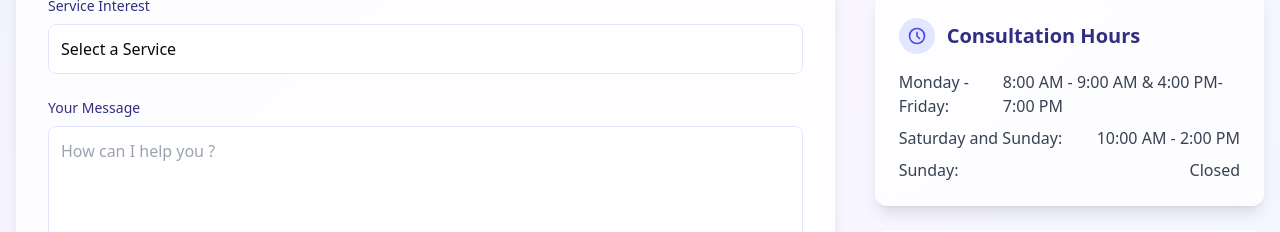
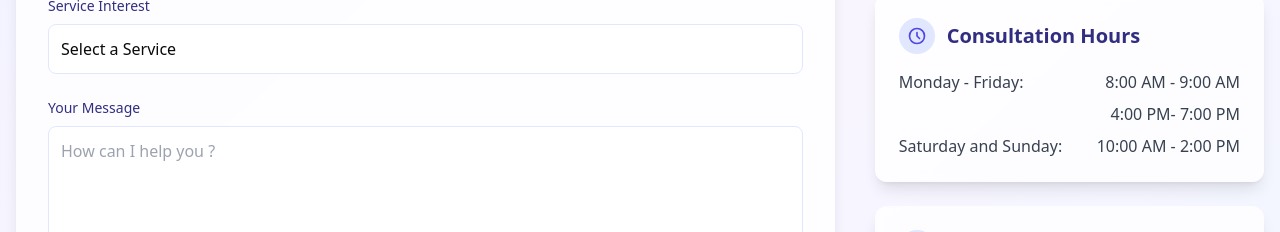
Before and after one commit to ParthVijay13/Aatroproj, a Next.js app: page /contact in a window 1280 px wide. Shown: the part 562-794 px from the top of the page. Built offline with nearby package versions, Linux system fonts and the light colour scheme; no server answers.

Commit message:
contact page changes 1

```diff
--- a/app/(site)/contact/page.jsx
+++ b/app/(site)/contact/page.jsx
@@ -277,15 +277,15 @@ const Contact = () => {
               <ul className="space-y-2 text-gray-700">
                 <li className="flex justify-between">
                   <span>Monday - Friday:</span>
-                  <span className="font-medium">8:00 AM - 9:00 AM  &  4:00 PM- 7:00 PM</span>
+                  <span className="font-medium">8:00 AM - 9:00 AM</span>
+                </li>
+                <li className="flex justify-between">
+                  <span></span>
+                  <span className="font-medium">4:00 PM- 7:00 PM</span>
                 </li>
                 <li className="flex justify-between">
                   <span>Saturday and Sunday:</span>
                   <span className="font-medium">10:00 AM - 2:00 PM</span>
-                </li>
-                <li className="flex justify-between">
-                  <span>Sunday:</span>
-                  <span className="font-medium">Closed</span>
                 </li>
               </ul>
             </div>
```
